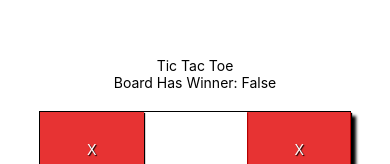
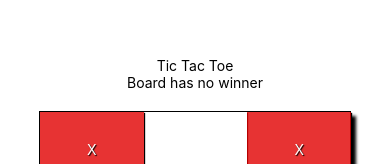
Before and after one commit to Wolven531/Tic-Tac-Native, a React Native app: screen / in a window 390 px wide. Shown: the part 225-389 px from the top of the page. Built offline with nearby package versions, Linux system fonts and the light colour scheme.

Commit message:
Change winner algo to return winner

```diff
--- a/App.js
+++ b/App.js
@@ -16,34 +16,65 @@ export default class App extends React.Component {
 	}
 
 	render() {
+		const winner = this.checkForBoardWin()
+		const winnerDisplay = winner === '' ? 'Board has no winner' : `Winner: ${winner}`
+
 		return (
 			<View style={styles.container}>
 				<Text>Tic Tac Toe</Text>
-				<Text>Board Has Winner: {this.boardHasWinner() ? 'True' : 'False'}</Text>
+				<Text>{winnerDisplay}</Text>
 				<Grid gridRows={this.state.gridRows} onGridUpdated={this.onGridUpdated} />
 			</View>
 		)
 	}
 
-	rowHasWinner = row => {
+	checkForBoardWin = () => {
+		const { gridRows } = this.state
+
+		let result = this.checkForRowWin([ gridRows[0][0], gridRows[0][1], gridRows[0][2] ])
+		if (result !== '') {
+			return result
+		}
+		result = this.checkForRowWin([ gridRows[1][0], gridRows[1][1], gridRows[1][2] ])
+		if (result !== '') {
+			return result
+		}
+		result = this.checkForRowWin([ gridRows[2][0], gridRows[2][1], gridRows[2][2] ])
+		if (result !== '') {
+			return result
+		}
+		result = this.checkForRowWin([ gridRows[0][0], gridRows[1][0], gridRows[2][0] ])
+		if (result !== '') {
+			return result
+		}
+		result = this.checkForRowWin([ gridRows[0][1], gridRows[1][1], gridRows[2][1] ])
+		if (result !== '') {
+			return result
+		}
+		result = this.checkForRowWin([ gridRows[0][2], gridRows[1][2], gridRows[2][2] ])
+		if (result !== '') {
+			return result
+		}
+		result = this.checkForRowWin([ gridRows[0][0], gridRows[1][1], gridRows[2][2] ])
+		if (result !== '') {
+			return result
+		}
+		result = this.checkForRowWin([ gridRows[2][0], gridRows[1][1], gridRows[0][2] ])
+		if (result !== '') {
+			return result
+		}
+		return ''
+	}
+
+	checkForRowWin = row => {
 		const leftCol = row[0]
 		const middleCol = row[1]
 		const rightCol = row[2]
 
-		return leftCol !== '' && (leftCol === middleCol && middleCol === rightCol)
-	}
-
-	boardHasWinner = () => {
-		const { gridRows } = this.state
-
-		return this.rowHasWinner([ gridRows[0][0], gridRows[0][1], gridRows[0][2] ])
-			|| this.rowHasWinner([ gridRows[1][0], gridRows[1][1], gridRows[1][2] ])
-			|| this.rowHasWinner([ gridRows[2][0], gridRows[2][1], gridRows[2][2] ])
-			|| this.rowHasWinner([ gridRows[0][0], gridRows[1][0], gridRows[2][0] ])
-			|| this.rowHasWinner([ gridRows[0][1], gridRows[1][1], gridRows[2][1] ])
-			|| this.rowHasWinner([ gridRows[0][2], gridRows[1][2], gridRows[2][2] ])
-			|| this.rowHasWinner([ gridRows[0][0], gridRows[1][1], gridRows[2][2] ])
-			|| this.rowHasWinner([ gridRows[2][0], gridRows[1][1], gridRows[0][2] ])
+		if(leftCol !== '' && (leftCol === middleCol && middleCol === rightCol)) {
+			return leftCol
+		}
+		return ''
 	}
 
 	onGridUpdated = updatedGrid => this.setState({gridRows: updatedGrid})
```
